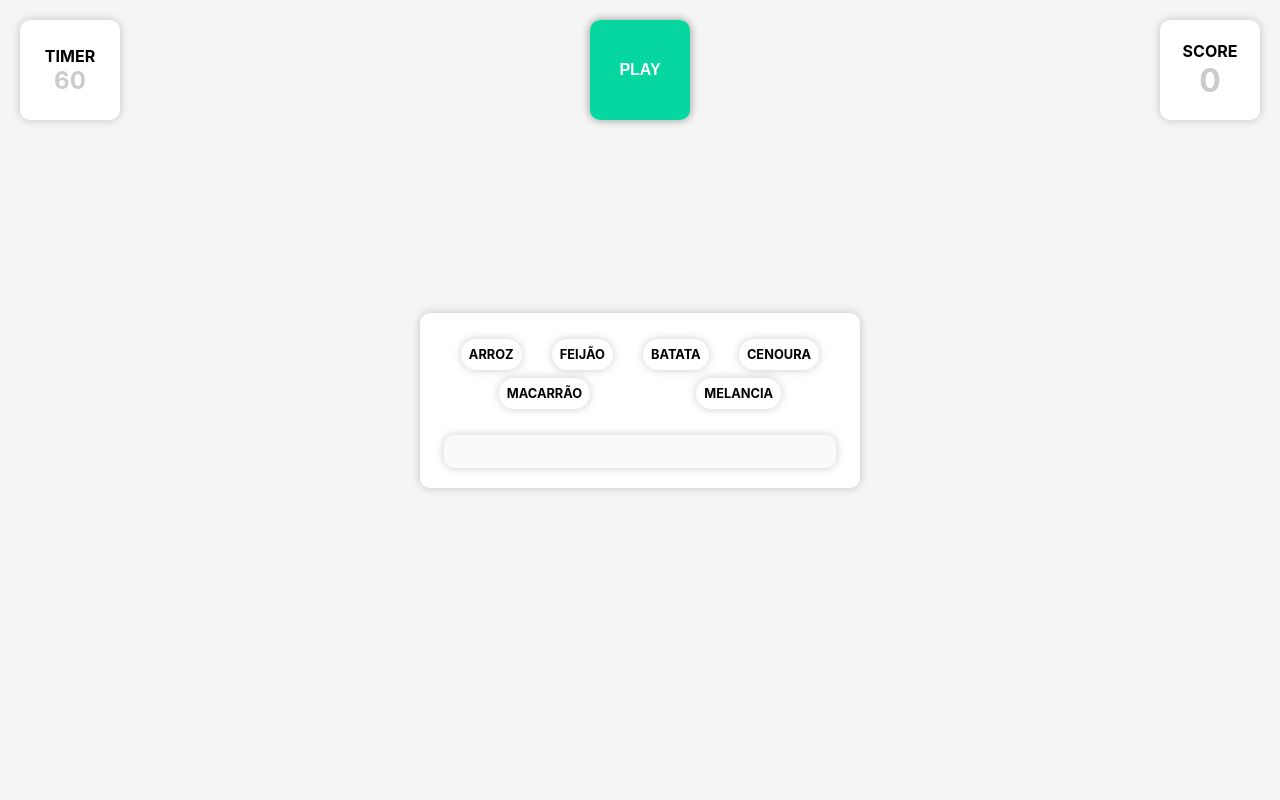
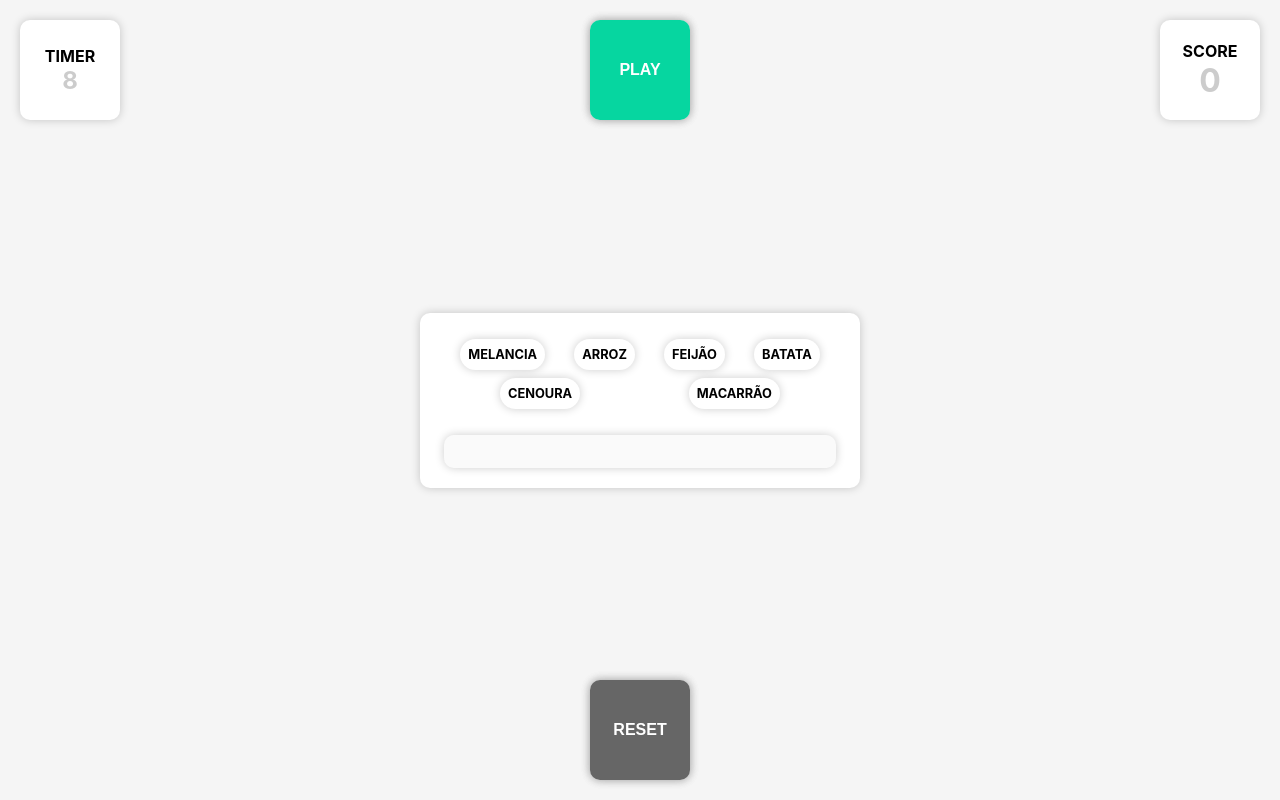
Before and after one commit to marlonrodler/typing-speed, a React (Create React App) app: page /#/ in a window 1280 px wide. Built offline with nearby package versions, Linux system fonts and the light colour scheme.

Commit message:
dev: sistema de reset

```diff
--- a/src/pages/Typing/index.js
+++ b/src/pages/Typing/index.js
@@ -1,21 +1,41 @@
-import React, { useState } from 'react';
+import React, { useState, useEffect } from 'react';
 
 import './styles.css';
 
 export default function Typing() {
-    const [words, setWords] = useState(['Arroz', 'Feijão', 'Batata', 'Cenoura', 'Macarrão', 'Melancia']);
+    const [words, setWords] = useState(['Melancia', 'Arroz', 'Feijão', 'Batata', 'Cenoura', 'Macarrão']);
+    const [word, setWord] = useState('');
     const [score, setScore] = useState(0);
-    const [timer, setTimer] = useState(60);
+    const [timer, setTimer] = useState(words.length > 0 ? words[0].length : 0);
     const [intervalId, setIntervalId] = React.useState(null)
     const [inputDisabled, setInputDisabled] = useState(true);
+
+    useEffect(() => {
+        if (timer === 0) {
+            handleReset();
+        }
+    });
+
+    const handleReset = () => {
+        setWord('');
+        clearInterval(intervalId);
+        setIntervalId(null);
+        setInputDisabled(true);
+        setTimer(words.length > 0 ? words[0].length : 0);
+        setScore(0);
+        setWords(['Melancia', 'Arroz', 'Feijão', 'Batata', 'Cenoura', 'Macarrão']);
+    }
 
     const handleChange = async event => {
         event.preventDefault();
         var value = event.target.value;
+        setWord(value.toLowerCase());
         if (words.length > 0) {
             if (value.toLowerCase() === words[0].toLowerCase()) {
-                event.target.value = '';
+                setWord('');
                 setScore(words[0].length + score + 5);
+                let lengthWord = words[0].length;
+                setTimer(timer => timer + lengthWord);
                 words.shift();
             }
         }
@@ -27,22 +47,11 @@ export default function Typing() {
         }
     };
 
-    const changeButtonStart = (event) => {
+    const handleButtonStart = () => {
         setInputDisabled(!inputDisabled);
         if (inputDisabled) {
-            let count = timer;
             const id = setInterval(() => {
                 setTimer(timer => timer - 1);
-                count -= 1;
-
-                if(count === 0) {
-                    clearInterval(id);
-                    setIntervalId(null);
-                    setInputDisabled(true);
-                    setTimer(60);
-                    setScore(0);
-                    setWords(['Arroz', 'Feijão', 'Batata', 'Cenoura', 'Macarrão', 'Melancia']);
-                }
             }, 1000);
             setIntervalId(id);
         } else {
@@ -58,11 +67,14 @@ export default function Typing() {
                 <span className='span-score-number'>{score}</span>
             </div>
             <div className='box-play'>
-                <button className={inputDisabled ? 'button-typing button-play' : 'button-typing button-stop'} onClick={changeButtonStart}>
+                <button className={inputDisabled ? 'button-typing button-play' : 'button-typing button-stop'} onClick={handleButtonStart}>
                     {
                         inputDisabled ? 'PLAY' : 'STOP'
                     }
                 </button>
+            </div>
+            <div className='box-reset'>
+                <button className='button-typing button-reset' onClick={handleReset} >RESET</button>
             </div>
             <div className='box-timer'>
                 <span className='span-timer'>TIMER</span>
@@ -80,7 +92,7 @@ export default function Typing() {
                     }
                 </div>
                 <div className='box-form'>
-                    <input className='input-typing' type='text' onKeyDown={handleKeyDown} onChange={handleChange} disabled={inputDisabled} />
+                    <input value={word} className='input-typing' type='text' onKeyDown={handleKeyDown} onChange={handleChange} disabled={inputDisabled} />
                     {/* <button className='button-typing' type="submit" onClick={handleClick}>OK</button> */}
                 </div>
             </div>
--- a/src/pages/Typing/styles.css
+++ b/src/pages/Typing/styles.css
@@ -195,3 +195,27 @@
     cursor: pointer;
     background-color: rgba(239, 71, 111, .7);
 }
+
+.box-reset{
+    position: absolute;
+    bottom: 0;
+    margin: 20px;
+
+    display: flex;
+    align-items: center;
+    justify-content: center;
+    height: 100px;
+    width: 100px;
+    background-color: #fff;
+    border-radius: 10px;
+    box-shadow: 0 0 10px rgba(0, 0, 0, 0.2);
+}
+
+.button-reset{
+    background-color: #666;
+}
+
+.button-reset:hover{
+    cursor: pointer;
+    background-color: rgba(102, 102, 102, .7);
+}
```
